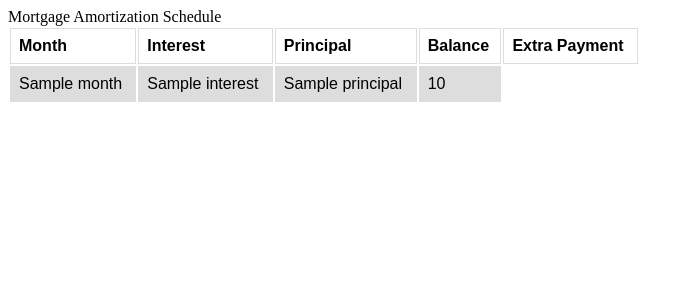
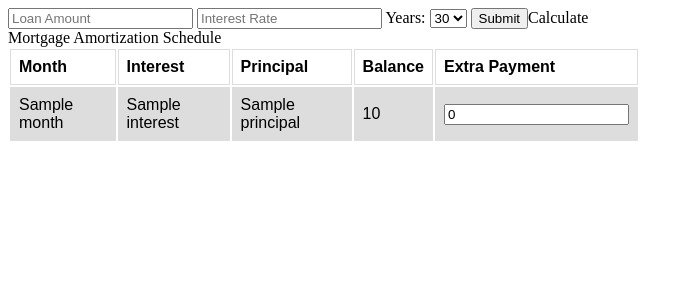
Before and after one commit to agracy2246/amortization, a Django app: template amortization/app/templates/app/index.html in a window 1280 px wide. Shown: the top 300 px of the page, without its empty margins (0-693 px from the left). Run offline with Django 3.2, Linux system fonts and the light colour scheme; the template is opened without the code that fills it: most values are stand-ins (such as "Sample title", 1, 10 or a date in 2020).

Commit message:
added the extra payment textfields

```diff
--- a/amortization/app/static/app/css/main.css
+++ b/amortization/app/static/app/css/main.css
@@ -15,6 +15,3 @@ tr:nth-child(even) {
 body{
 	text-align: center;
 }
-.container {
-	justify-self: center;
-}
--- a/amortization/app/templates/app/index.html
+++ b/amortization/app/templates/app/index.html
@@ -12,6 +12,17 @@
 <body>
 
     <div class="container">
+        <form action="/" method="POST">
+            {% csrf_token %}
+            <input type="text" name="loanAmount" placeholder="Loan Amount"></input>
+            <input type="text" name="yearlyInterestPercent" placeholder="Interest Rate"></input>
+            <label for="loanYears">Years:</label>
+            <select name="loanYears">
+                <option value="30">30</option>
+                <option value="15">15</option>
+            </select>
+            <input type="submit" value="Submit">Calculate</input>
+        </form>
         Mortgage Amortization Schedule
         <table>
             <tr>
@@ -29,6 +40,13 @@
                     <td>{{row.interest}}</td>
                     <td>{{row.principal}}</td>
                     <td>{{row.balance}}</td>
+                    <td class="centered-items">
+                        <form action="#">
+
+                            <input type="text" id="extraPayment" name="month{{ row.month }}" value="0">
+
+                          </form>
+                    </td>
                 </tr>
             {% endfor %}
 
```
Also changed, not shown: amortization/app/views.py (+27 -12 lines).
